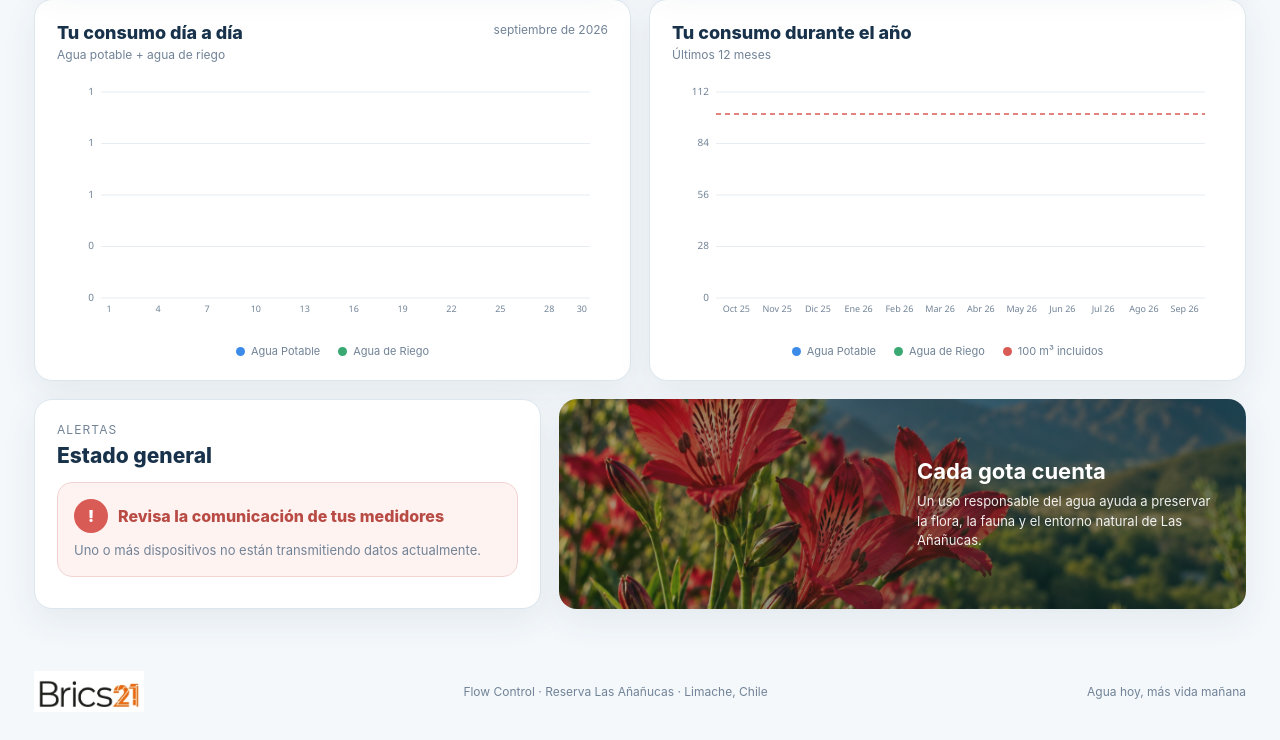
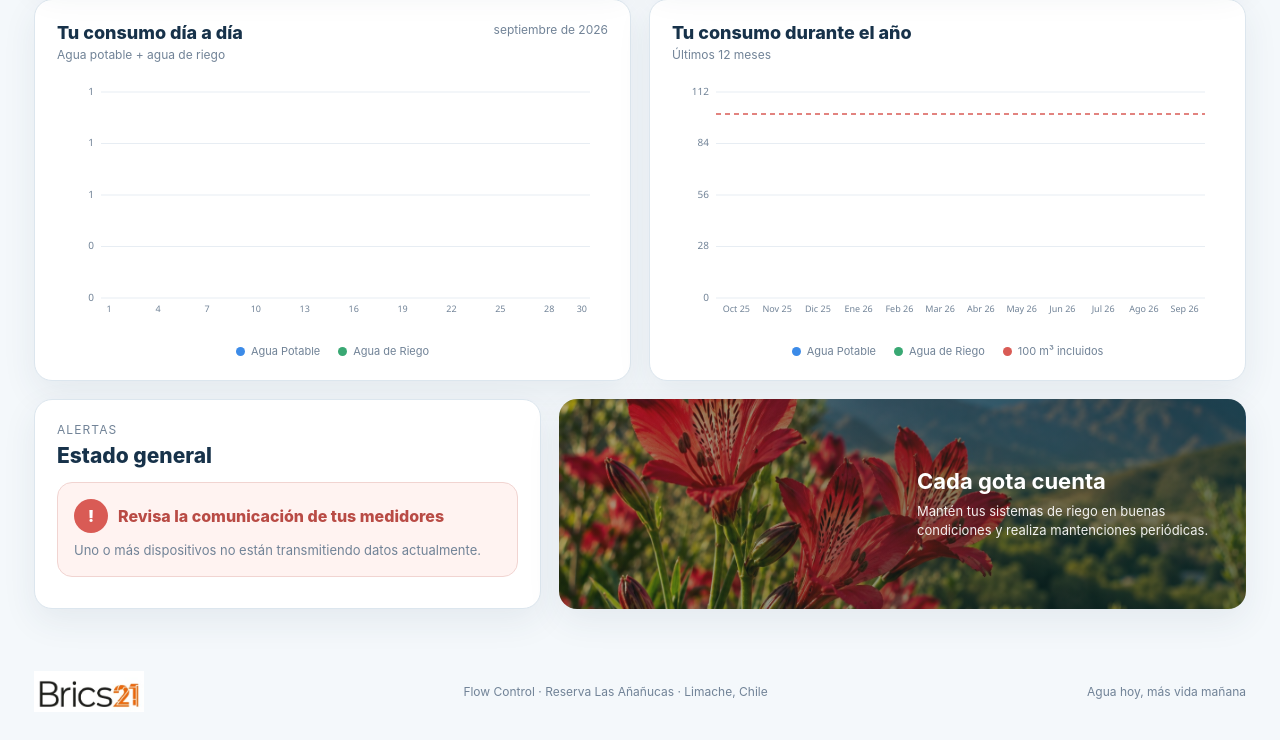
Before and after one commit to cibrics/medidor-online, a Flask app: page / in a window 1280 px wide. Shown: the part 1016-1756 px from the top of the page. Run offline with Flask 3, Linux system fonts and the light colour scheme; the visitor is signed in with stand-in values (Sample User, id 1); data comes from the database, SQL or seed files in the repository.

Commit message:
Update index.html

```diff
--- a/templates/index.html
+++ b/templates/index.html
@@ -2156,9 +2156,7 @@
 
           <p>
 
-            Un uso responsable del agua ayuda
-            a preservar la flora, la fauna
-            y el entorno natural de Las Añañucas.
+            Mantén tus sistemas de riego en buenas condiciones y realiza mantenciones periódicas.
 
           </p>
 
```
